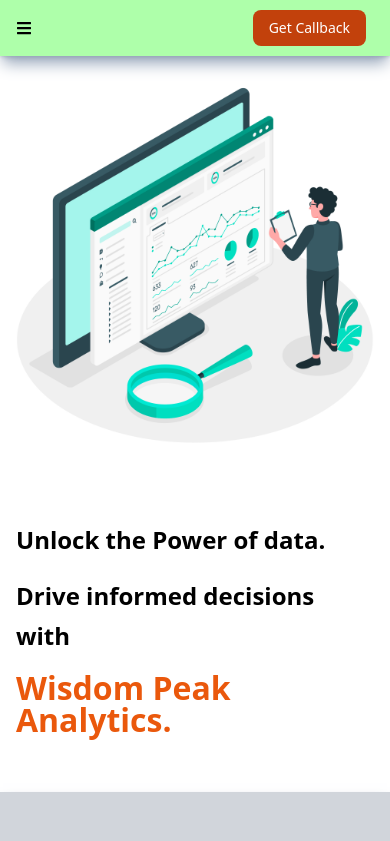
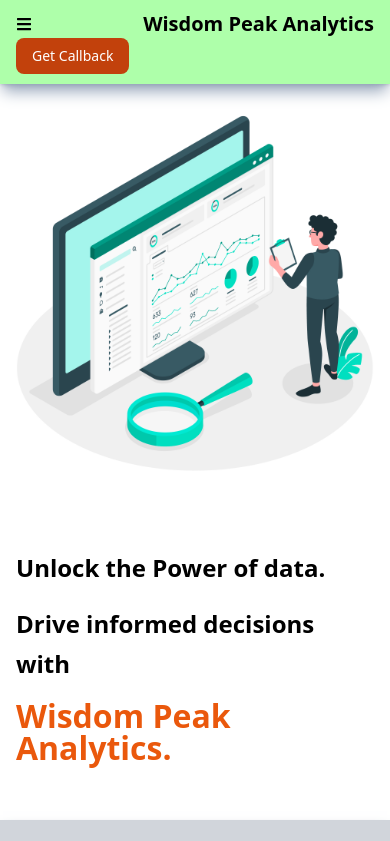
Before and after one commit to sigma390/Analytics-Company-Website, a React (Vite) app: page / in a window 390 px wide. Shown: the top 841 px of the page. Built offline with nearby package versions, Linux system fonts and the light colour scheme.

Commit message:
Added name

```diff
--- a/src/components/Header/Header.tsx
+++ b/src/components/Header/Header.tsx
@@ -21,6 +21,10 @@
 
 const [isMenuOpen, setIsMenuOpen] = useState(false);
 
+
+
+
+
   const toggleMenu = () => {
     setIsMenuOpen(!isMenuOpen);
   };
@@ -41,6 +45,12 @@
                 alt="Logo"
               />
             </Link>
+          </div>
+
+          <div className="lg:hidden">
+            <h1 className="text-black font-bold text-xl">
+              Wisdom Peak Analytics
+            </h1>
           </div>
                     <div className="flex items-center lg:order-2">
 
```
